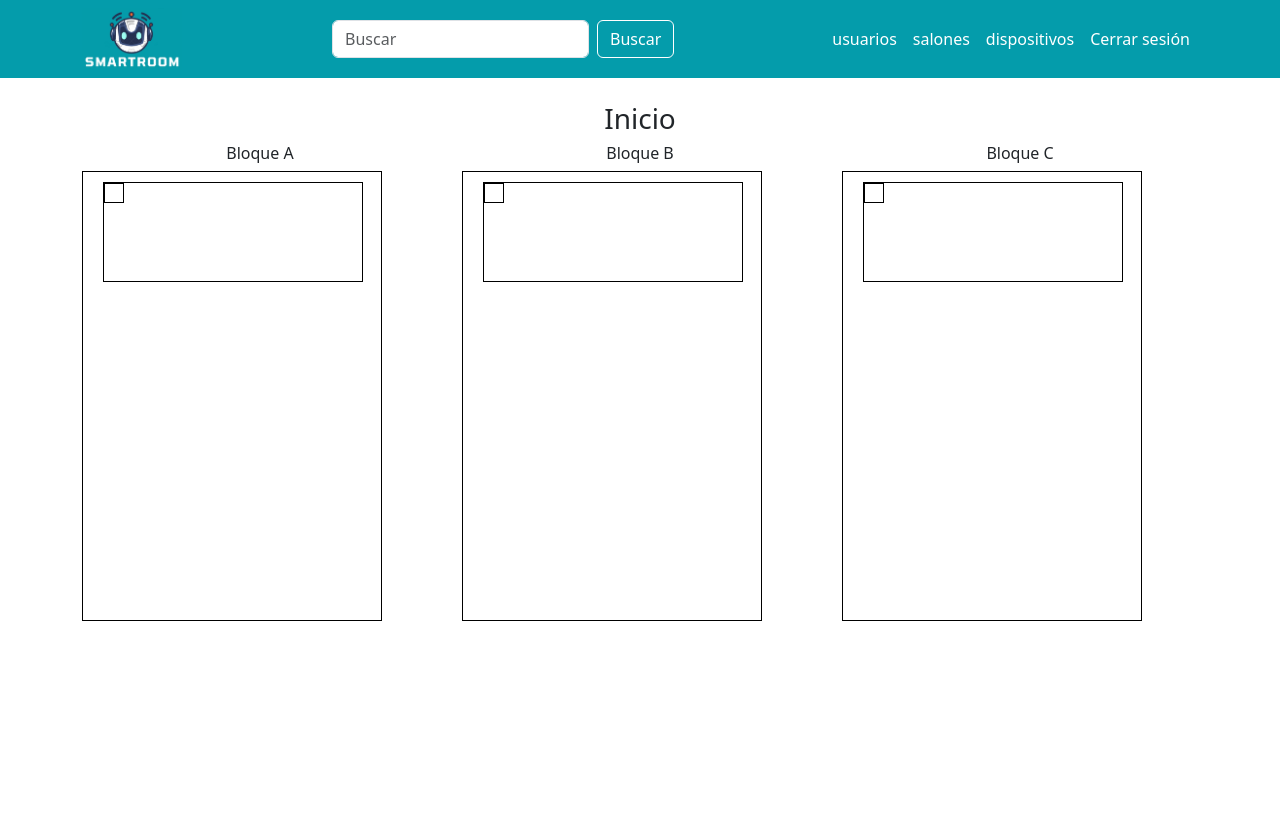
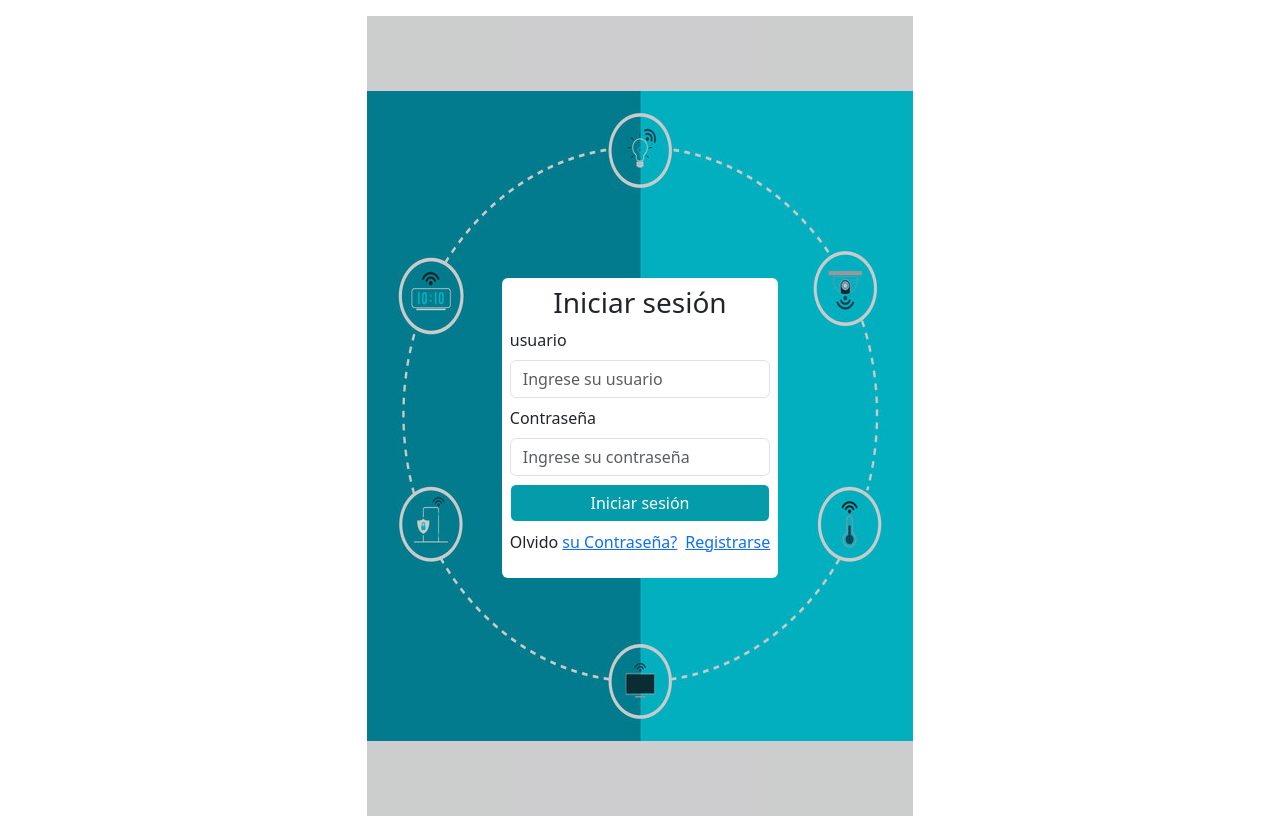
Before and after one commit to MaritzaPedroza29/salones_domotica, a React (Create React App) app: page / in a window 1280 px wide. Before the commit the page ends 800 px from the top, so only its background shows below. Built offline with nearby package versions, Linux system fonts and the light colour scheme.

Commit message:
Se simula get user data

```diff
--- a/src/componentes/signinformulario.js
+++ b/src/componentes/signinformulario.js
@@ -47,7 +47,7 @@ import "../css/index.css"
                         </Form.Control.Feedback>
                     </div>
                     <div className="mio-botones d-grid">
-                        <Button className="">Iniciar sesión</Button>
+                        <Button type="submit" className="">Iniciar sesión</Button>
                     </div>
                     <p className="text-end mt-2">
                         Olvido <a href="">su Contraseña?</a><Link to="/signup" className="ms-2 link">Registrarse</Link>
--- a/src/connections/helpers/endpoints.js
+++ b/src/connections/helpers/endpoints.js
@@ -1,4 +1,6 @@
-const API_URL = "https://c207eac6-095f-4a30-9cda-d62594c78135.mock.pstmn.io"
+//const API_URL = "https://c207eac6-095f-4a30-9cda-d62594c78135.mock.pstmn.io"
+const API_URL = "http://localhost:3000/"
 
 export const SIGNUP_POST_ENDPOINT= API_URL+"/usuario";
 export const SIGNIN_POST_ENDPOINT= API_URL+"/usuario/login"
+export const GETUSER_GET_ENDPOINT = API_URL+"apiData/user.json"
--- a/src/pages/inicio.js
+++ b/src/pages/inicio.js
@@ -2,8 +2,10 @@ import { Alert, Card, Col, Container, Row } from "react-bootstrap";
 import { Rectangulo } from "../componentes/rectaguloinicio";
 import { Cuadrado } from "../componentes/cuadradoinicio";
 import { Navegacion } from "../layouts/navegacion";
+import { getUser } from "../services/api";
 
 function Inicio (){
+    getUser()
     return(
         <>
             <Navegacion></Navegacion>
--- a/src/pages/signin.js
+++ b/src/pages/signin.js
@@ -6,6 +6,8 @@ import { autenticacion } from '../connections/accionesusuario.js';
 import { useNavigate } from 'react-router-dom';
 
 function Signin () {
+    const user = "p@p.com"
+    const clave = "123cuatro"
 
     const [errores, setErrores]= useState({});
     const conectado=useSelector(estado=>estado.conectado);
@@ -20,7 +22,7 @@ function Signin () {
 
     const login=({usuario, contraseña})=>{
 
-        const error={};
+        /*const error={};
         setErrores(error);
 
         enviarAccion(autenticacion({usuario, contraseña}))
@@ -29,7 +31,9 @@ function Signin () {
         })
         .catch(err=>{
             setErrores({ingresar: "No se puede iniciar sesion con esas credenciales"});
-        });
+        });*/
+        if (usuario == user && contraseña == clave) navegar("/pagina-principal")
+        else setErrores({ingresar: "No se puede iniciar sesion con esas credenciales"});
     }
     return(
         <Container className="mt-3 mb-3">
--- a/src/routes/App.js
+++ b/src/routes/App.js
@@ -14,8 +14,8 @@ function App() {
     <Provider store={store}>
       <BrowserRouter>
         <Routes>
-          <Route path='/' element={<Inicio/>}></Route>
-          <Route path='/signin' element={<Signin/>}></Route>
+          <Route path='/inicio' element={<Inicio/>}></Route>
+          <Route path='/' element={<Signin/>}></Route>
           <Route path='/signup' element={<Signup/>}></Route>
           <Route path='/pagina-principal' element={<SplashScreen/>}></Route>
         </Routes>
--- /dev/null
+++ b/src/services/api.js
@@ -0,0 +1,13 @@
+import { GETUSER_GET_ENDPOINT } from "../connections/helpers/endpoints"
+import axios from "axios"
+
+
+export const getUser = async () => {
+    try {
+        axios.get(GETUSER_GET_ENDPOINT).then(respuesta=>{
+            console.log(respuesta.data)
+        })
+    } catch {
+
+    }
+}
```
Also changed, not shown: public/apiData/user.json (added, +8 -0 lines).
